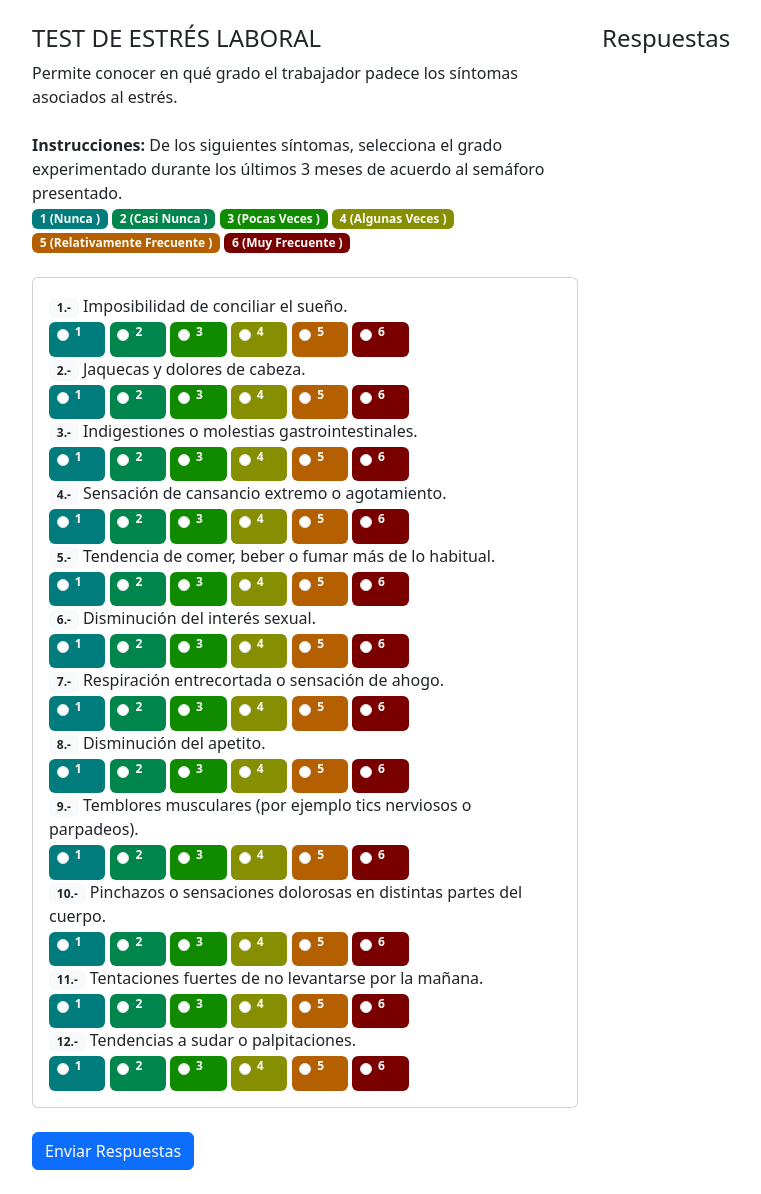
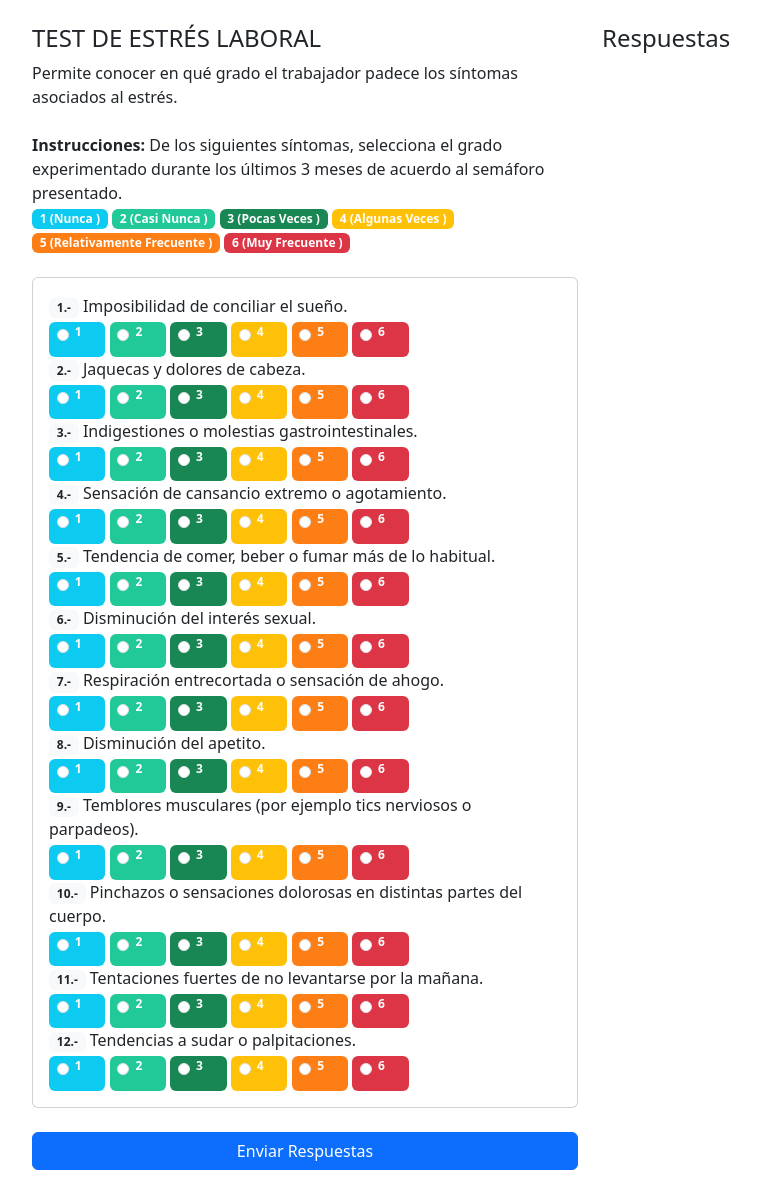
Before and after one commit to RobBanDam/appEstres, a PHP site: page / in a window 1280 px wide. Shown: the whole page, without its empty margins (50-811 px from the left). Before the commit the page ends 1170 px from the top, so only its background shows below. Run offline with PHP 8.4, Linux system fonts and the light colour scheme.

Commit message:
11/02/2024 Ajustes finales

```diff
--- a/index.php
+++ b/index.php
@@ -86,7 +86,12 @@
 						</div>
 
 						<br>
-						<button type="submit" class="btn btn-primary">Enviar Respuestas</button>
+
+						<div class="d-grid gap-2">
+							<button type="submit" class="btn btn-primary">Enviar Respuestas</button>
+						</div>
+						<br>
+
 					</form>
 
 				</div>
@@ -105,7 +110,48 @@
 							}
 							$puntajeTotal = array_sum($respuestas);
 
+							if($puntajeTotal <= 12){
+								$nivelEstres = "Sin estrés";
+								$mensaje = "
+								<div class='alert alert-info' role='alert'>
+									No existe síntoma alguno de estrés.
+								</div>";
+							}elseif($puntajeTotal <= 24){
+								$nivelEstres = "Sin estrés";
+								$mensaje = "
+								<div class='alert alert-primary' role='alert'>
+									Tienes un buen equilibrio, continúa así y contagia a los
+								demás de tus estrategias de afrontamiento!
+								</div>";
+							}elseif($puntajeTotal <= 36){
+								$nivelEstres = "Estrés leve";
+								$mensaje = "
+								<div class='alert alert-success' role='alert'>
+									Te encuentras en fase de alarma, trata de identificar el o los factores que te causan estrés para poder ocuparte de ellos de manera preventiva.
+								</div>";
+							}elseif($puntajeTotal <= 48){
+								$nivelEstres = "Estrés medio";
+								$mensaje = "
+								<div class='alert alert-warning' role='alert'>
+									Haz conciencia de la situación en la que te encuentras y trata de ubicar qué puedes modificar, ya que si la situación estresante se prolonga, puedes romper tu equilibrio entre lo laboral y lo personal. No agotes tus resistencias!
+								</div>";
+							}elseif($puntajeTotal <= 60){
+								$nivelEstres = "Estrés Alto";
+								$mensaje = "
+								<div class='alert alert-warning' role='alert'>
+									Te encuentras en una fase de agotamiento de recursos fisiológicos con desgaste físico y mental. Esto puede tener consecuencias más serias para tu salud.
+								</div>";
+							}else{
+								$nivelEstres = "Estrés grave";
+								$mensaje = "
+								<div class='alert alert-danger' role='alert'>
+									Busca ayuda con un profesional
+								</div>";
+							}
 
+							echo "<br> <strong>Puntuaje Obtenido: </strong>" . $puntajeTotal;
+							echo "<br> <strong>Nivel de Estrés: </strong>" . $nivelEstres;
+							echo "<br> <strong>Mensaje Obtenido: </strong> <br><br>" . $mensaje;
 						}
 
 					?>
--- a/style.css
+++ b/style.css
@@ -1,23 +1,23 @@
 .color1{
-    background-color: rgb(1, 124, 124);
+    background-color: #0dcaf0;
 }
 
 .color2{
-    background-color: rgb(0, 133, 77);
+    background-color: #20c997;
 }
 
 .color3{
-    background-color: rgb(16, 139, 0);
+    background-color: #198754;
 }
 
 .color4{
-    background-color: rgb(133, 143, 0);
+    background-color: #ffc107;
 }
 
 .color5{
-    background-color: rgb(180, 96, 0);
+    background-color: #fd7e14;
 }
 
 .color6{
-    background-color: rgb(122, 0, 0);
+    background-color: #dc3545;
 }
```
